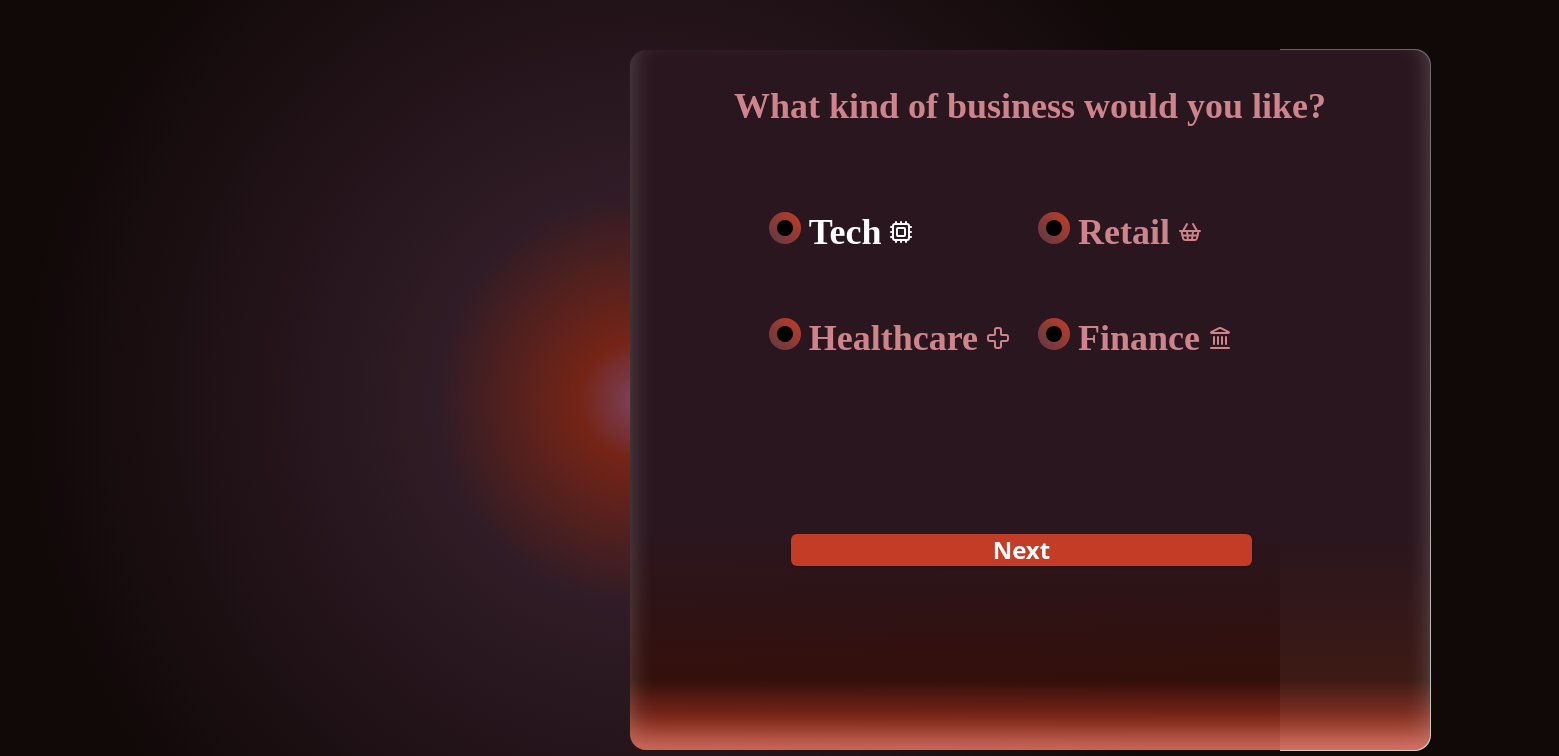
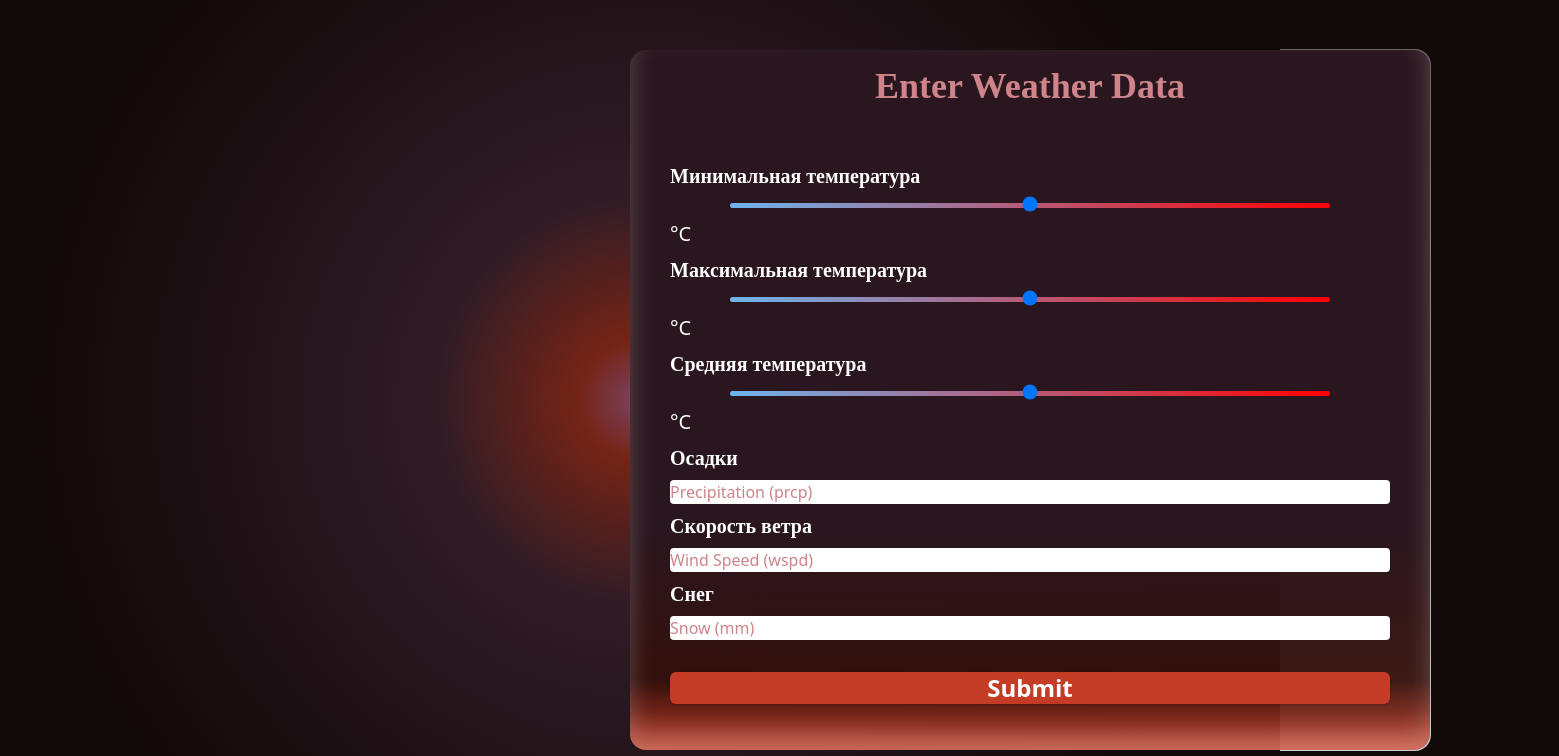
Before and after one commit to AstapovIE/SkyPlan, a Next.js app in the folder frontend/: page /survay in a window 1280 px wide. Shown: the top 756 px of the page, 1559 px wide, since content can reach past the window. Built offline with nearby package versions, Linux system fonts and the light colour scheme.

Commit message:
Поменяла порядок страниц

```diff
--- a/frontend/app/_components/Modul.js
+++ b/frontend/app/_components/Modul.js
@@ -6,7 +6,7 @@ export const Modul = ({handleShowModal}) => {
   return (
     <div className='h-screen bg-[#110808] flex flex-col items-center justify-center relative'>
         <h2 className='rubik-death  text-9xl text-white absolute top-[10rem] tracking-wide'>All you need is just </h2>
-        <Link href="/survay">
+        <Link href="/login">
         <button
         className=' bg-[#110808] py-40 px-80 justify-center flex items-center rounded-md monoton-regular text-8xl text-[#c43c26]'>
             ONE CLICK
--- /dev/null
+++ b/frontend/app/survay/_components/Form.js
@@ -0,0 +1,76 @@
+"use client";
+
+import { useState } from "react";
+import axios from "axios";
+import styles from './SurvayForm.module.css';
+
+export function Quiz() {
+  const [tmin, setTmin] = useState('');
+  const [tmax, setTmax] = useState('');
+  const [tavg, setTavg] = useState('');
+  const [prcp, setPrcp] = useState('');
+  const [wspd, setWspd] = useState('');
+  const [snow, setSnow] = useState('');
+
+  const handleSubmit = async () => {
+    try {
+      const response = await axios.post('http://localhost:8000/survey', {
+        tmin: parseFloat(tmin),
+        tmax: parseFloat(tmax),
+        tavg: parseFloat(tavg),
+        prcp: parseFloat(prcp),
+        wspd: parseFloat(wspd),
+        snow: parseFloat(snow),
+      });
+      alert('Survey Submitted: ' + response.data.message);
+    } catch (error) {
+      console.error('Error submitting survey:', error);
+      alert('Failed to submit the survey. Please try again.');
+    }
+  };
+
+  return (
+    <div className={styles.final}>
+      <div className="flex h-screen w-screen items-center relative">
+        <div className={styles.card}>
+          <div className={styles.card__border}></div>
+          <h3 className="text-[#ce848a] text-4xl text-bold rubik-death mb-10 text-center">
+            Enter Weather Data
+          </h3>
+          <div className="flex flex-col gap-2 w-full px-6">
+          <div className="text-white text-xl rubik-death">Минимальная температура</div>
+          <input type="range" min="-30" max="20"
+              value={tmin}
+              onChange={(e) => setTmin(e.target.value)}
+              className={styles.myslider} required/>
+            <p className="text-white text-xl mt-1">{tmin}°C</p>
+            <div className="text-white text-xl rubik-death">Максимальная температура</div>
+            <input type="range" min="20" max="60"
+              value={tmax}
+              onChange={(e) => setTmax(e.target.value)}
+              className={styles.myslider} required/>
+            <p className="text-white text-xl mt-1">{tmax}°C</p>
+            <div className="text-white text-xl rubik-death">Cредняя температура</div>
+            <input type="range" min="16" max="30"
+              value={tavg}
+              onChange={(e) => setTavg(e.target.value)}
+              className={styles.myslider} required/>
+            <p className="text-white text-xl mt-1">{tavg}°C</p>
+            <div className="text-white text-xl rubik-death">Осадки</div>
+            <input type="number" placeholder="Precipitation (prcp)" value={prcp} onChange={(e) => setPrcp(e.target.value)} className="rounded border-[#403043] placeholder-[#ce848a]" required/>
+            <div className="text-white text-xl rubik-death">Скорость ветра</div>
+            <input type="number" placeholder="Wind Speed (wspd)" value={wspd} onChange={(e) => setWspd(e.target.value)} className="rounded border-[#403043] placeholder-[#ce848a]" required />
+            <div className="text-white text-xl rubik-death">Снег</div>
+            <input type="number" placeholder="Snow (mm)" value={snow} onChange={(e) => setSnow(e.target.value)} className="rounded border-[#403043] placeholder-[#ce848a]" required />
+            <button
+              className="mt-6 btn btn-primary h-100px font-semibold transition-colors duration-300 bg-[#c43c26] rounded-md shadow hover:bg-[#621e13] text-2xl text-white"
+              onClick={handleSubmit}
+            >
+              Submit
+            </button>
+          </div>
+        </div>
+      </div>
+    </div>
+  );
+}
--- a/frontend/app/survay/_components/SurvayForm.module.css
+++ b/frontend/app/survay/_components/SurvayForm.module.css
@@ -89,8 +89,9 @@ filter: progid:DXImageTransform.Microsoft.gradient(startColorstr="#7d415a",endCo
 }
 
 .myslider {
-  width: 500px;
-  margin-top:100px;
+  width: 600px;
+  margin-top:5px;
+  margin-left:60px;
   &::-webkit-slider-runnable-track {
     height: 5px;
     background: linear-gradient(to left, #ff0000, #6CB4EE);
--- a/frontend/app/survay/page.js
+++ b/frontend/app/survay/page.js
@@ -1,5 +1,5 @@
 'use client'
-import {Quiz} from "./_components/SurvayForm";
+import {Quiz} from "./_components/Form";
 
 export default function Page() {
   return (
```
Also changed, not shown: 1 other file (tests, documents, lock files or other folders).
